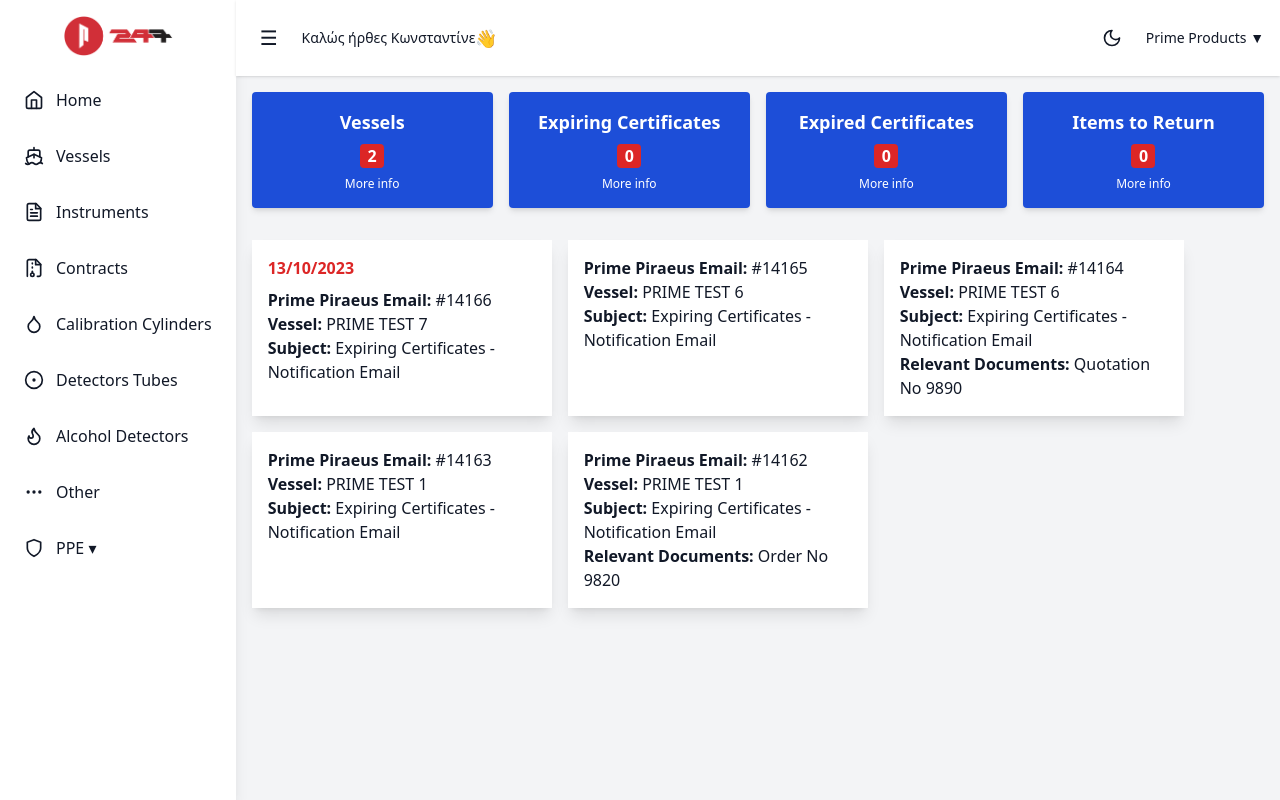
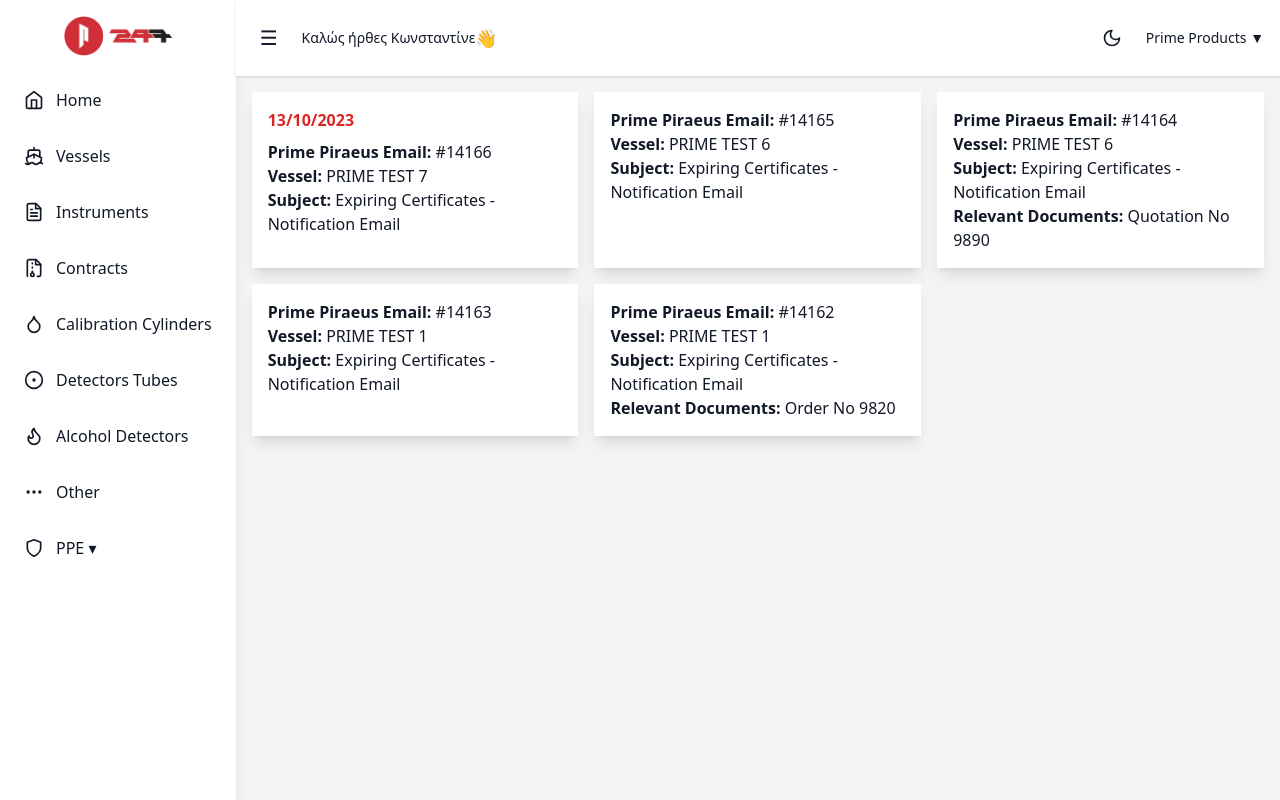
Before and after one commit to ktsouflias/dashboard-mockup, a React (Vite) app: page / in a window 1280 px wide. Built offline with nearby package versions, Linux system fonts and the light colour scheme.

Commit message:
UI updates

```diff
--- a/src/App.jsx
+++ b/src/App.jsx
@@ -79,9 +79,7 @@ const App = () => {
   return (
     <div className={`${darkMode ? "dark" : ""}`}>
       <div className="min-h-screen flex bg-gray-100 dark:bg-gray-900 text-gray-900 dark:text-white transition-colors duration-150">
-        <div
-          className={`$%7BsidebarOpen ? "w-64" : "w-20"%7D bg-white dark:bg-gray-800 shadow-lg p-4 transition-all duration-200`}
-        >
+        <div className={`$%7BsidebarOpen ? "w-64" : "w-20"%7D bg-white dark:bg-gray-800 shadow-lg p-4 transition-all duration-200`}>
           <img
             src={sidebarOpen ? logo : smallLogo}
             alt="Logo"
@@ -121,7 +119,7 @@ const App = () => {
               <MoreHorizontal size={20} />
               {sidebarOpen && <span>Other</span>}
             </li>
-            <li className="relative group">
+            <li>
               <div
                 className="flex items-center space-x-3 p-2 rounded-md cursor-pointer hover:bg-gray-200 dark:hover:bg-gray-700 transition-colors duration-200"
                 onClick={() => setShowPpe(!showPpe)}
@@ -129,8 +127,8 @@ const App = () => {
                 <Shield size={20} />
                 {sidebarOpen && <span>PPE ▾</span>}
               </div>
-              {sidebarOpen && (
-                <ul className="ml-6 mt-1 space-y-2 text-sm absolute left-full top-0 hidden group-hover:block bg-white dark:bg-gray-700 shadow p-2 rounded-md z-10">
+              {sidebarOpen && showPpe && (
+                <ul className="ml-6 mt-2 space-y-2 text-sm">
                   <li className="flex items-center space-x-2 cursor-pointer hover:text-blue-600">
                     <Shirt size={16} />
                     <span>Parkas</span>
@@ -171,38 +169,11 @@ const App = () => {
             </div>
           </header>
 
-          <div className="grid grid-cols-4 gap-4 p-4">
-            {["Vessels", "Expiring Certificates", "Expired Certificates", "Items to Return"].map((label, index) => (
+          <div className="grid grid-cols-1 sm:grid-cols-2 xl:grid-cols-3 gap-4 p-4">
+            {cards.map((item, index) => (
               <div
-                key={index}
-                className="bg-blue-700 text-white rounded p-4 shadow-md text-center flex flex-col items-center justify-center gap-2 hover:shadow-lg transition-shadow duration-300 cursor-pointer"
-              >
-                <h2 className="text-lg font-semibold">{label}</h2>
-                <div className="text-white font-bold bg-red-600 w-6 h-6 rounded flex items-center justify-center">
-                  {index === 0 ? 2 : 0}
-                </div>
-                <p className="text-xs">More info</p>
-              </div>
-            ))}
-          </div>
-
-          <div className="p-4">
-            <DragDropContext onDragEnd={onDragEnd}>
-              <Droppable droppableId="cards" direction="horizontal">
-                {(provided) => (
-                  <div
-                    className="flex flex-wrap gap-4"
-                    {...provided.droppableProps}
-                    ref={provided.innerRef}
-                  >
-                    {cards.map((item, index) => (
-                      <Draggable key={item.id} draggableId={item.id} index={index}>
-                        {(provided) => (
-                          <div
-                            ref={provided.innerRef}
-                            {...provided.draggableProps}
-                            {...provided.dragHandleProps}
-                            className="bg-white dark:bg-gray-800 p-4 rounded-none shadow-lg transition duration-300 hover:shadow-xl cursor-move w-[300px]"
+                key={item.id}
+                className="bg-white dark:bg-gray-800 p-4 rounded-none shadow-lg transition duration-300 hover:shadow-xl cursor-pointer"
               >
                 {item.date && (
                   <p className="text-red-600 font-bold mb-2">{item.date}</p>
@@ -222,14 +193,7 @@ const App = () => {
                   </p>
                 )}
               </div>
-                        )}
-                      </Draggable>
             ))}
-                    {provided.placeholder}
-                  </div>
-                )}
-              </Droppable>
-            </DragDropContext>
           </div>
         </div>
       </div>
```
Lines whose indentation alone changed are shown as unchanged.
